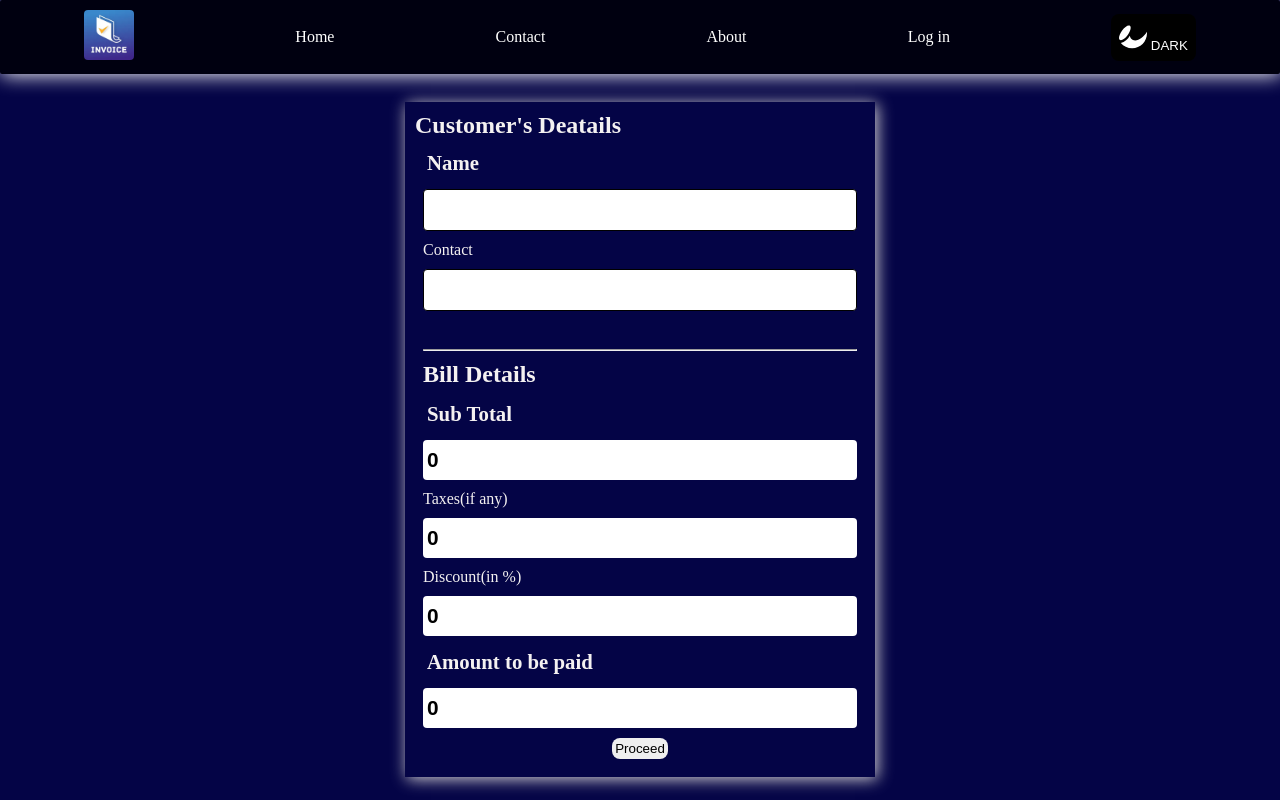
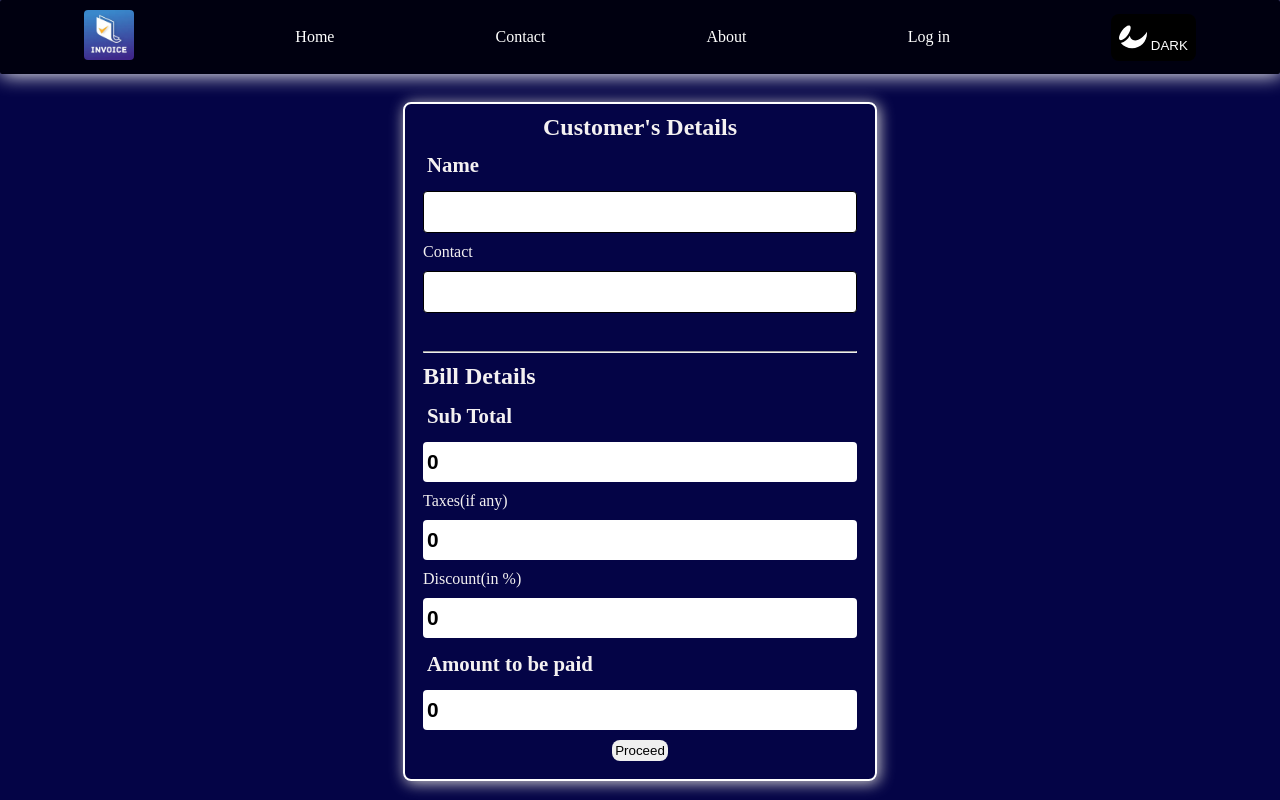
Before and after one commit to ayushbansal212/Invoice-Generator, a React (Create React App) app: page /customerinfo in a window 1280 px wide. Built offline with nearby package versions, Linux system fonts and the light colour scheme; what @react-pdf/renderer would draw is missing.

Commit message:
Produt list table updated

```diff
--- a/src/invoiceGenerator/components/CSS/CustomersInfo.css
+++ b/src/invoiceGenerator/components/CSS/CustomersInfo.css
@@ -3,11 +3,13 @@
     justify-content: center;
     height: fit-content;
 }
-.main{
+.cutomerinfomain{
     flex: 1;
+    border: 2px solid white;
+    border-radius: 8px;
     box-shadow: 2px 2px 15px rgb(215, 212, 212);
     display: flex;
-    max-width:max(450px,35vw);
+    max-width:min(450px,90%);
     align-content: center;
     justify-content: space-evenly;
     padding: 10px;
--- a/src/invoiceGenerator/components/react/Context.js
+++ b/src/invoiceGenerator/components/react/Context.js
@@ -5,7 +5,7 @@ export const InvoiceGeneratorContext = createContext();
 export default function InvoiceGeneratorContextProvider({children}) {
     const [isloggedin,setLoggedIn]=useState(false);
     const [userProfileVisibilty,setUserProfileVisibilty]=useState(false);
-    const [allItems,setAllItems]=useState([{name:"dd",nd:"djd",bbdj:"djd",jkdkd:"djdk",jdk:"dkd"}]);
+    const [allItems,setAllItems]=useState([]);
     const[customerName,setCustomerName]=useState("");
     const [itemsTotal, setItemsTotal] = useState(0);
     const[invoiceId,setInvoiceId]=useState();
--- a/src/invoiceGenerator/components/react/CustomersInfo.js
+++ b/src/invoiceGenerator/components/react/CustomersInfo.js
@@ -46,8 +46,8 @@ function CustomersInfo() {
 
     return (
         <div className="customerwrapper">
-            <div className='main'>
-                <h2>Customer's Deatails</h2>
+            <div className='cutomerinfomain'>
+                <h2 style={{textAlign:"center"}}>Customer's Details</h2>
                 <form onSubmit={handleSubmit} className='customerdetails'>
                     <label className="customername" for="customerName">Name</label>
                     <input className="customernameip" type="text" id="customerName" name="customerName" onChange={(event) => {
```
